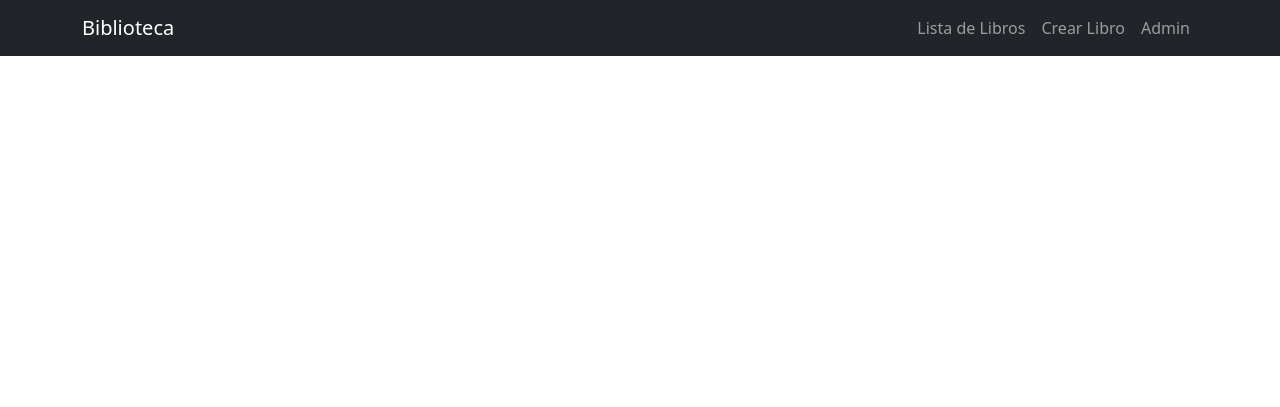
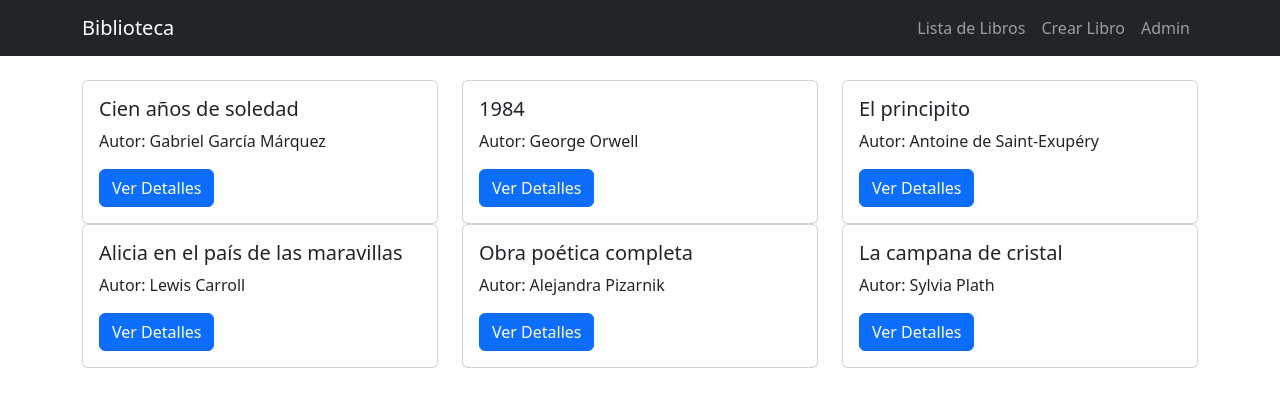
Before and after one commit to Factoria-F5-madrid/CRUD-Django_BarbaraSanchez, a Django app: page / in a window 1280 px wide. Shown: the top 407 px of the page. Run offline with Django 5.2, Linux system fonts and the light colour scheme; data comes from the database, SQL or seed files in the repository.

Commit message:
styles:Add custom CSS styles for library design and integrate them into HTML templates

```diff
--- /dev/null
+++ b/sistema_libros/libros/static/CSS/styles.css
@@ -0,0 +1,12 @@
+<!DOCTYPE html>
+<html>
+<head>
+    {% load static %}
+    <title>{% block title %}Sistema de Libros{% endblock %}</title>
+    <link href="https://cdn.jsdelivr.net/npm/bootstrap@5.3.0/dist/css/bootstrap.min.css" rel="stylesheet">
+    <link href="{% static 'css/styles.css' %}" rel="stylesheet">
+</head>
+<body>
+    <!-- ...resto del código... -->
+</body>
+</html>
--- a/sistema_libros/libros/templates/libros/lista_libros.html
+++ b/sistema_libros/libros/templates/libros/lista_libros.html
@@ -1,8 +1,10 @@
+{% load static %}
 <!DOCTYPE html>
 <html>
 <head>
     <title>{% block title %}Sistema de Libros{% endblock %}</title>
     <link href="https://cdn.jsdelivr.net/npm/bootstrap@5.3.0/dist/css/bootstrap.min.css" rel="stylesheet">
+    <link href="{% static 'css/styles.css' %}" rel="stylesheet">
 </head>
 <body>
     <nav class="navbar navbar-expand-lg navbar-dark bg-dark">
@@ -17,6 +19,19 @@
     </nav>
     <div class="container mt-4">
         {% block content %}
+        <div class="row">
+            {% for libro in libros %}
+            <div class="col-md-4">
+                <div class="card">
+                    <div class="card-body">
+                        <h5 class="card-title">{{ libro.titulo }}</h5>
+                        <p class="card-text">Autor: {{ libro.autor }}</p>
+                        <a href="{% url 'detalle_libro' libro.id %}" class="btn btn-primary">Ver Detalles</a>
+                    </div>
+                </div>
+            </div>
+            {% endfor %}
+        </div>
         {% endblock %}
     </div>
 </body>
```
